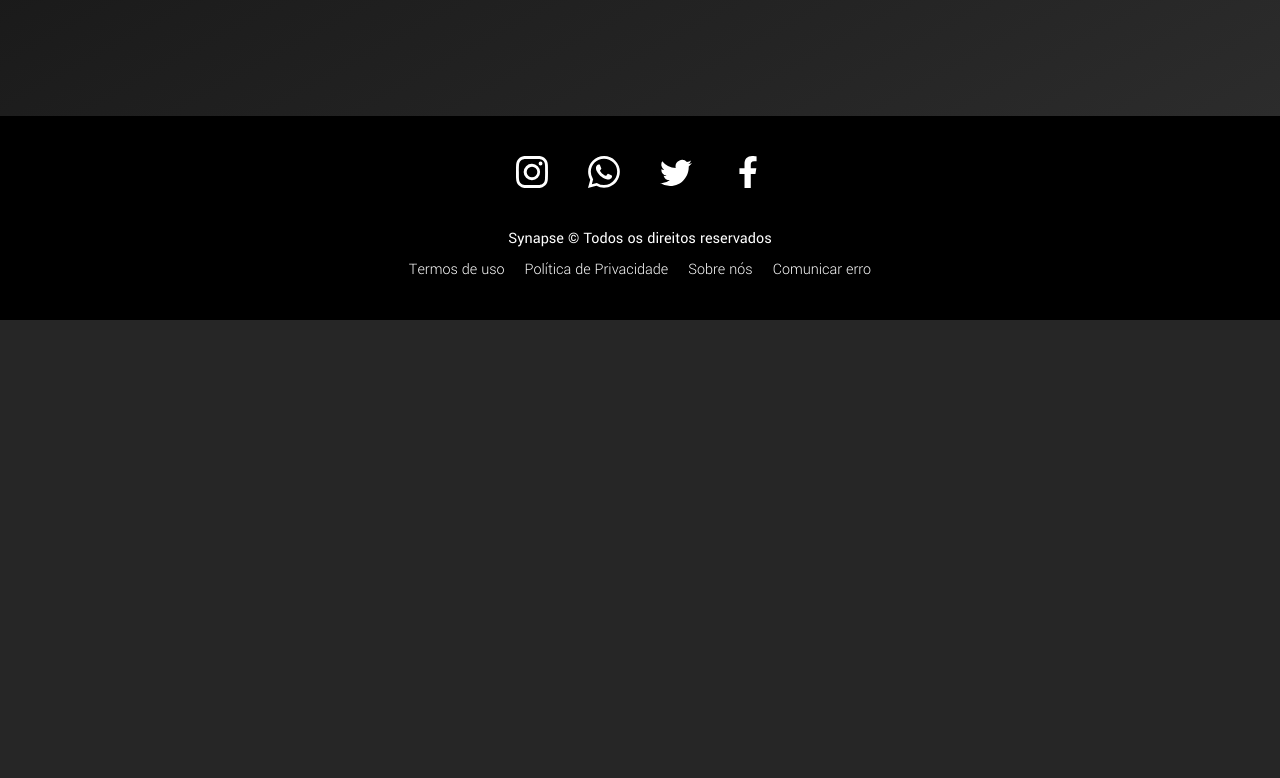
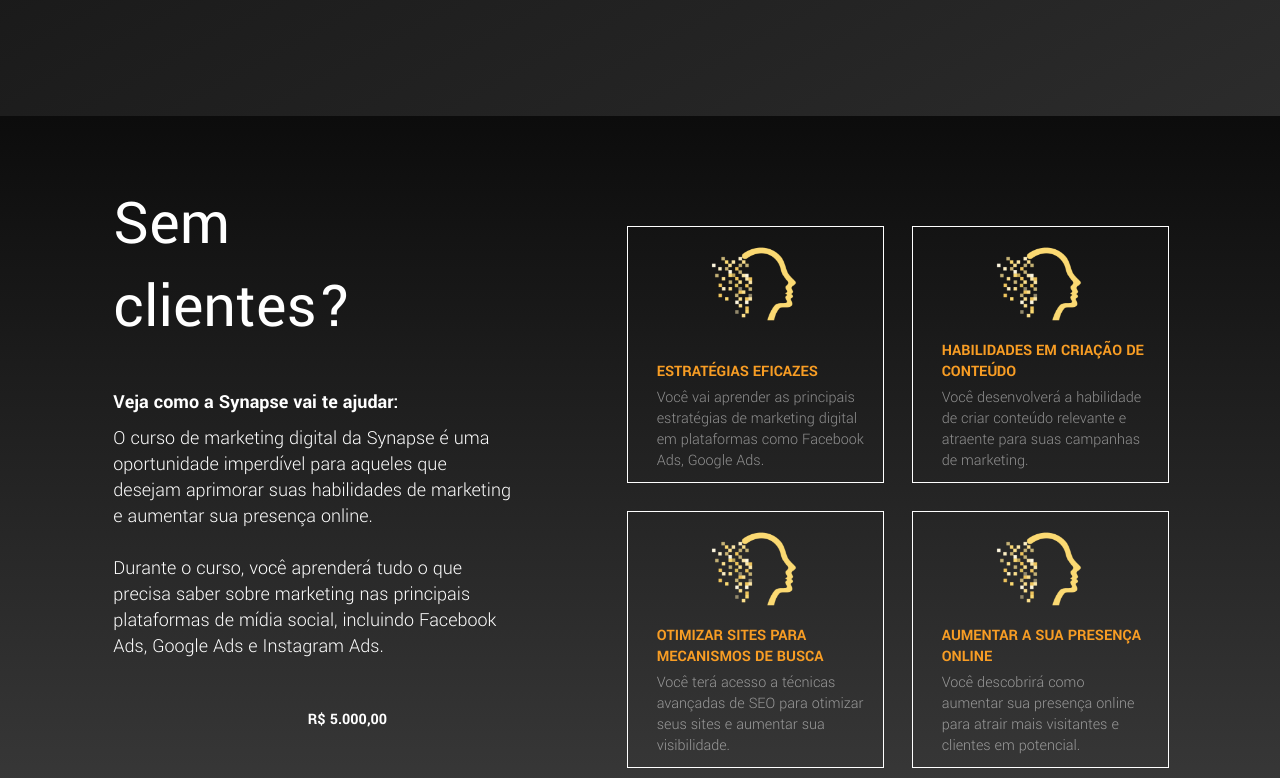
Before and after one commit to rogeritael/rogeritael-rocky_desafio, a React (Create React App) app: page / in a window 1280 px wide. Shown: the part 582-1360 px from the top of the page. Before the commit the page ends 902 px from the top, so only its background shows below. Built offline with nearby package versions, Linux system fonts and the light colour scheme.

Commit message:
ajustando reponsivo geral

```diff
--- a/src/App.tsx
+++ b/src/App.tsx
@@ -17,7 +17,7 @@ function App() {
     <>
       <GlobalStyle />
       <Cover />
-      {/* <MaisClientesSection /> */}
+      <MaisClientesSection />
       {/* <CallToActionSection /> */}
       {/* <SkillsContainer /> */}
       {/* <EducatorsSection /> */}
--- a/src/components/AppLimiter/index.tsx
+++ b/src/components/AppLimiter/index.tsx
@@ -1,8 +1,13 @@
 import { LimiterContainer } from "./styles";
 
-export function AppLimiter({ children }:{ children: any}){
+interface AppLimiterProps {
+    children: any,
+    className?: string
+}
+
+export function AppLimiter({ children, className }: AppLimiterProps){
     return(
-        <LimiterContainer>
+        <LimiterContainer className={className}>
             {children}
         </LimiterContainer>
     )
--- a/src/components/AppLimiter/styles.ts
+++ b/src/components/AppLimiter/styles.ts
@@ -4,5 +4,7 @@ export const LimiterContainer = styled.section`
     max-width: 1366px;
     height: 100%;
     margin: 0 auto;
-    align-items: center;
+    /* flex-direction: column; */
+    /* align-items: center; */
+    /* justify-content: center; */
 `
--- a/src/components/GoalCard/index.tsx
+++ b/src/components/GoalCard/index.tsx
@@ -10,8 +10,10 @@ export function GoalCard({ title, description }: GoalCardProps){
     return(
         <GoalCardContainer>
             <img src={image} alt='metodologias' />
-            <h4>{title.toUpperCase()}</h4>
-            <p>{description}</p>
+            <div className="text_container">
+                <h4>{title.toUpperCase()}</h4>
+                <p>{description}</p>
+            </div>
         </GoalCardContainer>
     )
 }
--- a/src/components/GoalCard/styles.ts
+++ b/src/components/GoalCard/styles.ts
@@ -1,28 +1,55 @@
-import styled from 'styled-components';
+import styled, { keyframes } from 'styled-components';
 
-export const GoalCardContainer = styled.section`
-    /* max-width: 300px; */
-    border: 1px solid #fff;
+const pulse = keyframes`
+    50%{
+        opacity: .2;
+    }
+`;
+
+export const GoalCardContainer = styled.div`
+    width: 255px;
+    height: 255px;
     border-radius: 5px;
     display: flex;
     flex-direction: column;
-    align-items: center;
+    justify-content: space-between;
     padding: 10px 30px 10px 30px;
+    position: relative;
+
+    &::before {
+        content: '';
+        width: 100%;
+        height: 100%;
+        border: 1px solid #fff;
+        position: absolute;
+        left: 0;
+        top: 0;
+    }
+
+    &:hover {
+        &::before {
+            animation: ${pulse} 2s ease-in-out infinite;
+        }
+
+    }
 
 
     img {
         width: 99px;
         height: 96px;
         margin: 0 auto;
-        margin-bottom: 20px;
+        /* margin-bottom: 20px; */
     }
 
+    .text_container {
         h4 {
             font-size: var(--sub3);
             color: #F89D24;
             width: 100%;
-        margin-bottom: 10px;
+            margin-bottom: 5px;
             width: 208px;
+            position: relative;
+
         }
 
         p {
@@ -31,4 +58,6 @@ export const GoalCardContainer = styled.section`
             font-weight: 300;
             opacity: 0.5;
         }
+    }
+
 `;
--- a/src/components/template/Cover/index.tsx
+++ b/src/components/template/Cover/index.tsx
@@ -2,10 +2,13 @@ import { Button } from "../../Button";
 import { CoverContainer } from "./styles";
 
 import logo from '../../../assets/logo_synapse.png';
+import { AppLimiter } from "../../AppLimiter";
 
 export function Cover(){
     return(
         <CoverContainer>
+            <AppLimiter className="limiter">
+
 
             <img src={logo} className="logo" alt="Logo" />
 
@@ -27,6 +30,7 @@ export function Cover(){
                     background='#F89D24'
                 />
             </div>
+        </AppLimiter>
         </CoverContainer>
     );
 }
--- a/src/components/template/Cover/styles.ts
+++ b/src/components/template/Cover/styles.ts
@@ -36,6 +36,7 @@ const logoAnimation = keyframes`
 export const CoverContainer = styled.header`
     margin: 0 auto;
     width: 100%;
+
     /* min-height: 804px; */
     padding: 180px 15px 100px 15px;
 
@@ -44,6 +45,11 @@ export const CoverContainer = styled.header`
     justify-content: center;
     flex-direction: column;
     background-image: linear-gradient(to left top, #2c2c2c, #242424, #1d1d1d, #151515, #0c0c0c);
+
+    .limiter {
+        display: flex;
+        flex-direction: column;
+    }
 
     .logo {
         position: absolute;
@@ -80,9 +86,8 @@ export const CoverContainer = styled.header`
     }
 
     @media (max-width: 560px){
-        /* padding: 80px 40px; */
-
-
+            /* padding: 80px 40px; */
+        padding-top: 150px;
 
         p.cover_description_text {
             margin-top: 15px;
--- a/src/components/template/MaisClientesSection/index.tsx
+++ b/src/components/template/MaisClientesSection/index.tsx
@@ -1,9 +1,11 @@
+import { AppLimiter } from "../../AppLimiter";
 import { Button } from "../../Button";
 import { GoalCard } from "../../GoalCard";
 import { MaisClientesContainer } from "./styles"
 
 export function MaisClientesSection(){
     return(
+        <AppLimiter>
         <MaisClientesContainer>
             <div className="left_side">
                 <div className="mais_clientes_text_container">
@@ -17,11 +19,8 @@ export function MaisClientesSection(){
                         Durante o curso, você aprenderá tudo o que precisa saber sobre marketing nas
                         principais plataformas de mídia social, incluindo Facebook Ads, Google Ads e Instagram Ads.
 
-                        {/* Tirei pra não deixar muito texto nessa seção  */}
-                        {/* <br/><br/>
-                        Além disso, você aprenderá a criar conteúdo relevante e atraente para suas campanhas de marketing,
-                        bem como a otimizar seu site para mecanismos de pesquisa (SEO) para aumentar sua visibilidade online. */}
                     </p>
+                </div>
                 <div className="price_container">
                     <p className="price">R$ 5.000,00</p>
                     <div className="button_container">
@@ -36,26 +35,28 @@ export function MaisClientesSection(){
                     </div>
                 </div>
             </div>
-            </div>
-
+            <div className="right_side">
                 <div className="mais_clientes_card_container">
                     <GoalCard
                         title="estratégias eficazes"
-                    description="Você vai aprender as principais estratégias de marketing digital em plataformas como Facebook Ads, Google Ads e Instagram Ads."
+                        description="Você vai aprender as principais estratégias de marketing digital em plataformas como Facebook Ads, Google Ads."
                     />
                     <GoalCard
                         title="habilidades em criação de conteúdo"
-                    description="Você desenvolverá a habilidade de criar conteúdo relevante e atraente para suas campanhas de marketing, o que ajudará a aumentar a eficácia de suas campanhas."
+                        description="Você desenvolverá a habilidade de criar conteúdo relevante e atraente para suas campanhas de marketing."
                     />
                     <GoalCard
                         title="Otimizar sites para mecanismos de busca"
-                    description="Você terá acesso a técnicas avançadas de SEO para otimizar seus sites e aumentar sua visibilidade nos resultados de pesquisa do Google."
+                        description="Você terá acesso a técnicas avançadas de SEO para otimizar seus sites e aumentar sua visibilidade."
                     />
                     <GoalCard
                         title="Aumentar a sua presença online"
-                    description="Você descobrirá como aumentar sua presença online, aprimorando suas habilidades de marketing digital para atrair mais visitantes e clientes em potencial."
+                        description="Você descobrirá como aumentar sua presença online para atrair mais visitantes e clientes em potencial."
                     />
                 </div>
+            </div>
+
         </MaisClientesContainer>
+        </AppLimiter>
     );
 }
--- a/src/components/template/MaisClientesSection/styles.ts
+++ b/src/components/template/MaisClientesSection/styles.ts
@@ -2,22 +2,22 @@ import styled from "styled-components";
 
 export const MaisClientesContainer = styled.section`
     /* background-color: ; */
-    min-height: 100vh;
+    min-height: 759px;
     display: flex;
+    justify-content: space-evenly;
+    align-items: center;
     background: rgb(61,61,61);
     background: linear-gradient(0deg, rgba(61,61,61,1) 0%, rgba(12,12,12,1) 100%);
 
     .left_side {
-        flex: 1;
         display: flex;
+        flex-direction: column;
         align-items: center;
         justify-content: center;
-        padding-left: 177px;
 
         .mais_clientes_text_container {
             display: flex;
             flex-direction: column;
-
 
             h1 {
                 font-size: var(--t1);
@@ -42,10 +42,12 @@ export const MaisClientesContainer = styled.section`
         }
 
         .price_container {
+            margin-top: 30px;
+
             .price {
                 margin-left: auto;
                 text-align: right;
-                padding-right: 145px;
+                padding-right: 115px;
                 font-weight: bold;
             }
 
@@ -65,17 +67,54 @@ export const MaisClientesContainer = styled.section`
         }
     }
 
+    .right_side {
+        margin: 0;
 
-
-    .mais_clientes_card_container {
-        flex: 1;
-        display: flex;
-        flex-wrap: wrap;
-        gap: 20px;
-        padding: 20px;
+        .mais_clientes_card_container {
+            display: grid;
+            grid-template-columns: 255px 255px;
+            grid-template-rows: 255px 255px;
+            gap: 30px;
+            flex-wrap: wrap;
+        }
     }
 
-    @media (max-width: 758px) {
-        flex-direction: column;
+    @media (max-width: 1100px) {
+       flex-direction: column;
+
+        .left_side {
+            flex-direction: row;
+            width: 100%;
+            justify-content: space-evenly;
+        }
+
+        .right_side {
+            margin: 60px 0;
+            /* margin-bottom: 97px; */
+        }
     }
+
+    @media (max-width: 890px) {
+
+        .left_side .price_container {
+             display: none;
+        }
+    }
+
+    @media (max-width: 640px) {
+
+        .left_side {
+            .price_container {
+                display: none;
+            }
+        }
+
+        .right_side .mais_clientes_card_container {
+            margin: 60px 0;
+            grid-template-columns: 250px;
+            grid-template-rows: repeat(4, 250px);
+            /* margin-bottom: 97px; */
+        }
+    }
+
 `;
```
Lines whose indentation alone changed are shown as unchanged.
